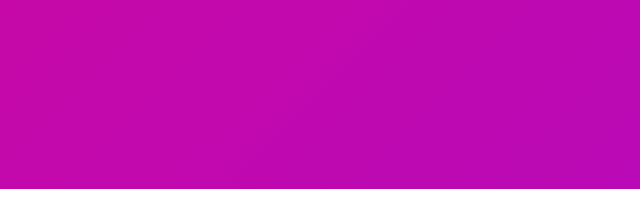
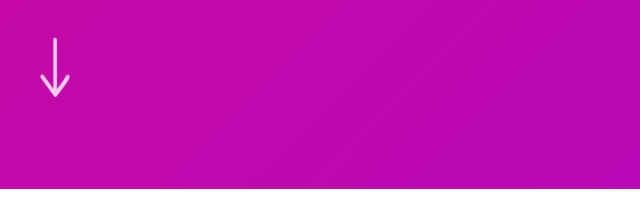
Before and after one commit to Aalicecr/portfolio, a plain HTML site: page portfolio.html in a window 1280 px wide. Shown: the part 611-830 px from the top of the page, 0-640 px from the left. Drawn offline with Linux system fonts and the light colour scheme.

Commit message:
freccia portfolio

```diff
--- a/portfolio.html
+++ b/portfolio.html
@@ -19,6 +19,9 @@ Attualmente, mi sto immergendo nel mondo del web design, un campo che trovo affa
 Questo è il mio mondo.
     </p>
       <img src="aboutme.png"alt="Immagine vagante" class="floating-image">
+      <div class="arrow-image-container-portfolio">
+    <img src="arrow-icon-2570178-512.png" alt="Arrow" class="arrow-image-portfolio">
+</div>
   </main>
 
 
--- a/style.css
+++ b/style.css
@@ -233,7 +233,24 @@ body.portfolio::before {
     opacity: 0.8;
     font-family: Impact, sans-serif;
     text-align: left;
-    margin-top: -10px
+    margin-top: -10px;
 
 
 }
+
+.arrow-image-container-portfolio {
+    margin-top: 30px;
+    width: 50%;
+    box-sizing: border-box;
+    display: flex;
+    justify-content: flex-start;
+    align-items: center;
+}
+
+.arrow-image-container-portfolio .arrow-image-portfolio {
+    width: 30px;
+    height: 60px;
+    opacity: 0.8;
+    display: block;
+    animation: bounce-image 2s infinite;
+}
```
